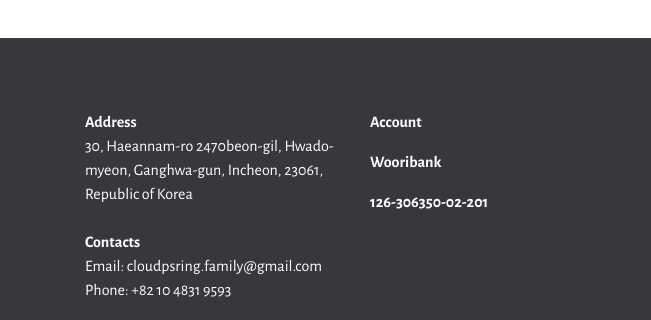
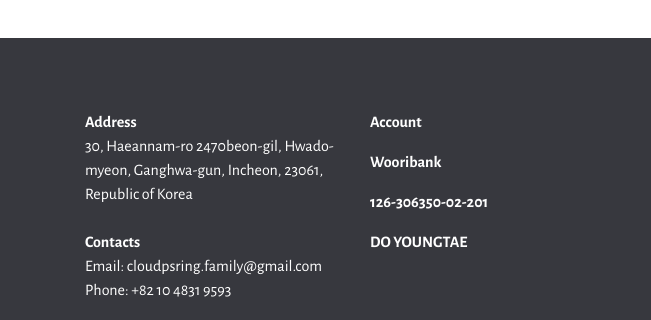
Before and after one commit to cloudspring/cloudspring.github.io, a plain HTML site: page index.html in a window 1280 px wide. Shown: the part 2186-2506 px from the top of the page, 0-651 px from the left. Drawn offline with nearby package versions, Linux system fonts and the light colour scheme; grey boxes are pictures that could not be loaded; a script that the page names is missing; files whose address does not match are found by name.

Commit message:
create github pages

```diff
--- a/index.html
+++ b/index.html
@@ -188,7 +188,7 @@
 Email: cloudpsring.family@gmail.com<br>
 Phone: +82 10 4831 9593</p>
             </div>
-            <div class="col-xs-12 col-md-3"><p><strong>Account</strong></p><p><strong>Wooribank</strong></p><p><strong>126-306350-02-201</strong></p></div>
+            <div class="col-xs-12 col-md-3"><p><strong>Account</strong></p><p><strong>Wooribank</strong></p><p><strong>126-306350-02-201</strong></p><p><strong>DO YOUNGTAE</strong></p></div>
             <div class="col-xs-12 col-md-6">
                 <div class="mbr-map"><iframe frameborder="0" style="border:0" src="https://www.google.com/maps/embed/v1/place?key=AIzaSyA0Dx_boXQiwvdz8sJHoYeZNVTdoWONYkU&amp;q=place_id:ChIJsZqmQqiJezURP6Rp6k44mME" allowfullscreen=""></iframe></div>
             </div>
```
Also changed, not shown: 1 other file.
